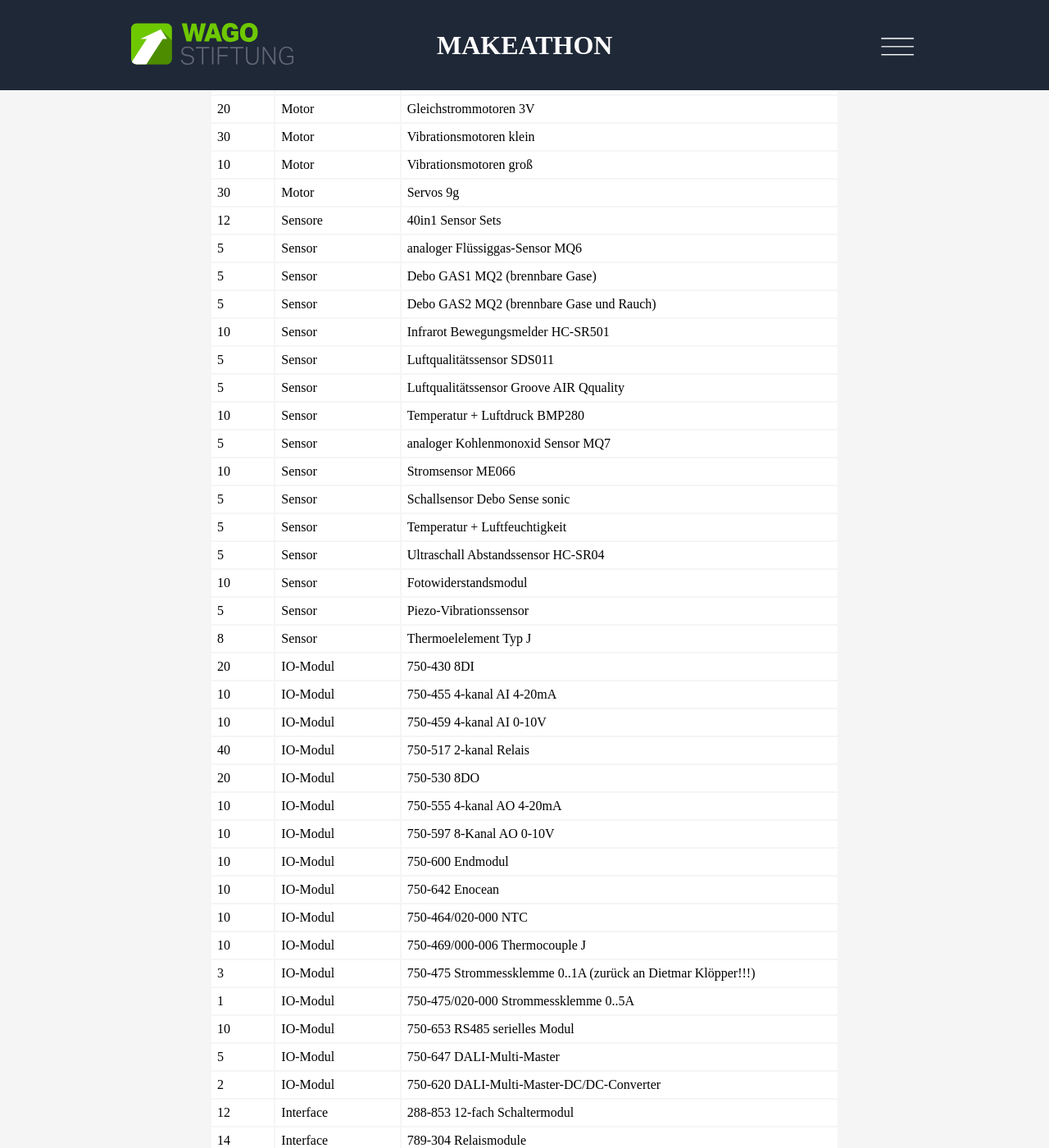
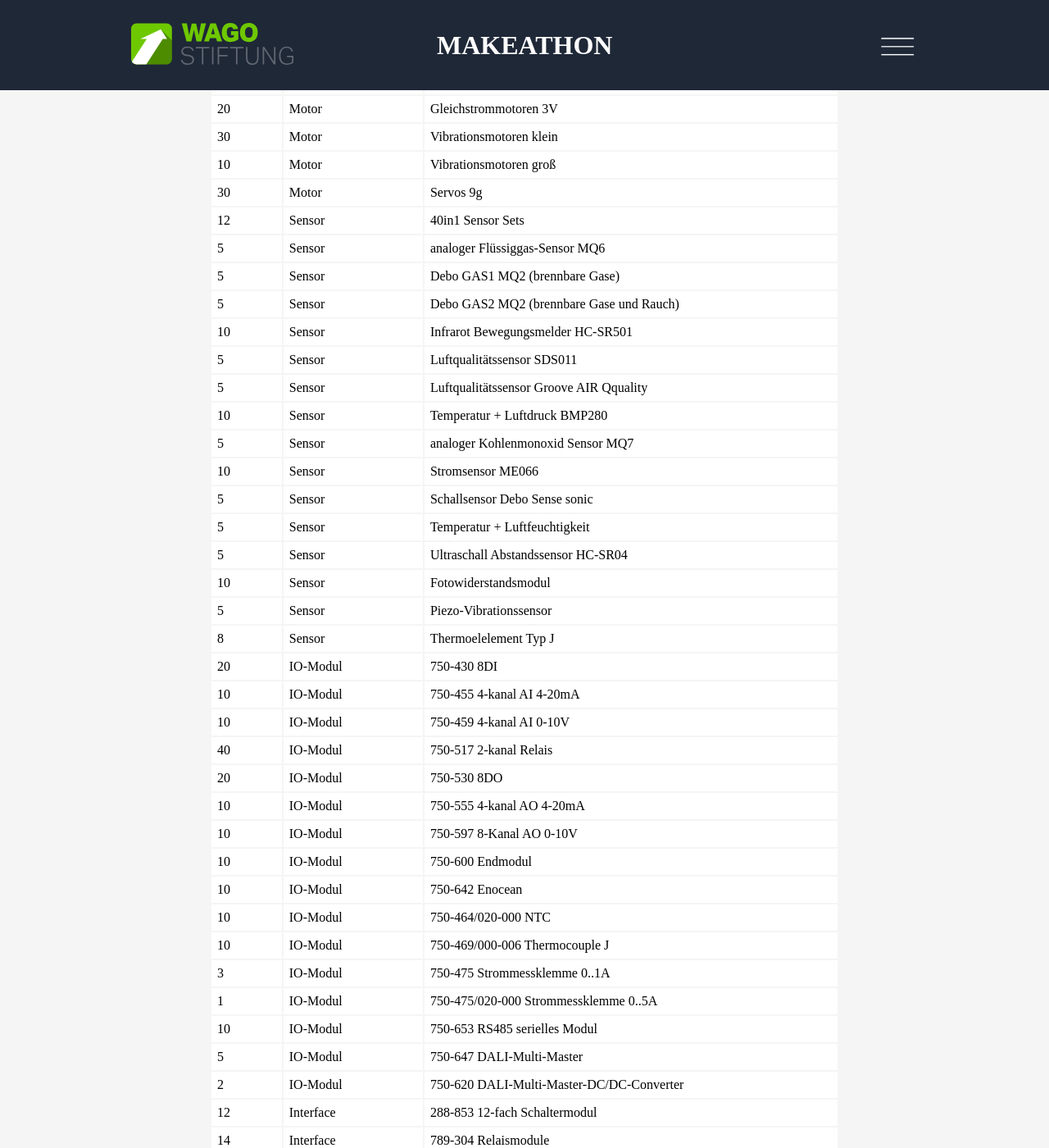
Before and after one commit to wago-stiftung/makeathon2021, a Jekyll site: the page built from shop.md, in a window 1280 px wide and 1400 px high, scrolled down 3807 px. Shown: the whole window at 82% size. Built offline with Jekyll 4.4.1, drawn with Linux system fonts in a browser that asks for light colours; our own code applies the rules of GitHub Pages for plain Markdown files; comment, search, counter and statistics services are not loaded.

Commit message:
Update shop.md

```diff
--- a/shop.md
+++ b/shop.md
@@ -126,7 +126,7 @@ Ist die Liste zu lang oder unübersichtlich? Noch keine Idee womit ihr Eure Idee
 | 10 | Motor | Vibrationsmotoren groß |
 | 30 | Motor | Servos 9g |
 | - | - | - |
-| 12 | Sensore | 40in1 Sensor Sets |
+| 12 | Sensor | 40in1 Sensor Sets |
 | 5 | Sensor | analoger Flüssiggas-Sensor MQ6 |
 | 5 | Sensor | Debo GAS1 MQ2 (brennbare Gase) |
 | 5 | Sensor | Debo GAS2 MQ2 (brennbare Gase und Rauch) |
@@ -154,7 +154,7 @@ Ist die Liste zu lang oder unübersichtlich? Noch keine Idee womit ihr Eure Idee
 | 10 | IO-Modul | 750-642 Enocean |
 | 10 | IO-Modul | 750-464/020-000 NTC |
 | 10 | IO-Modul | 750-469/000-006 Thermocouple J |
-| 3 | IO-Modul | 750-475 Strommessklemme 0..1A (zurück an Dietmar Klöpper!!!) |
+| 3 | IO-Modul | 750-475 Strommessklemme 0..1A |
 | 1 | IO-Modul | 750-475/020-000 Strommessklemme 0..5A |
 | 10 | IO-Modul | 750-653 RS485 serielles Modul |
 | 5 | IO-Modul | 750-647 DALI-Multi-Master |
```
